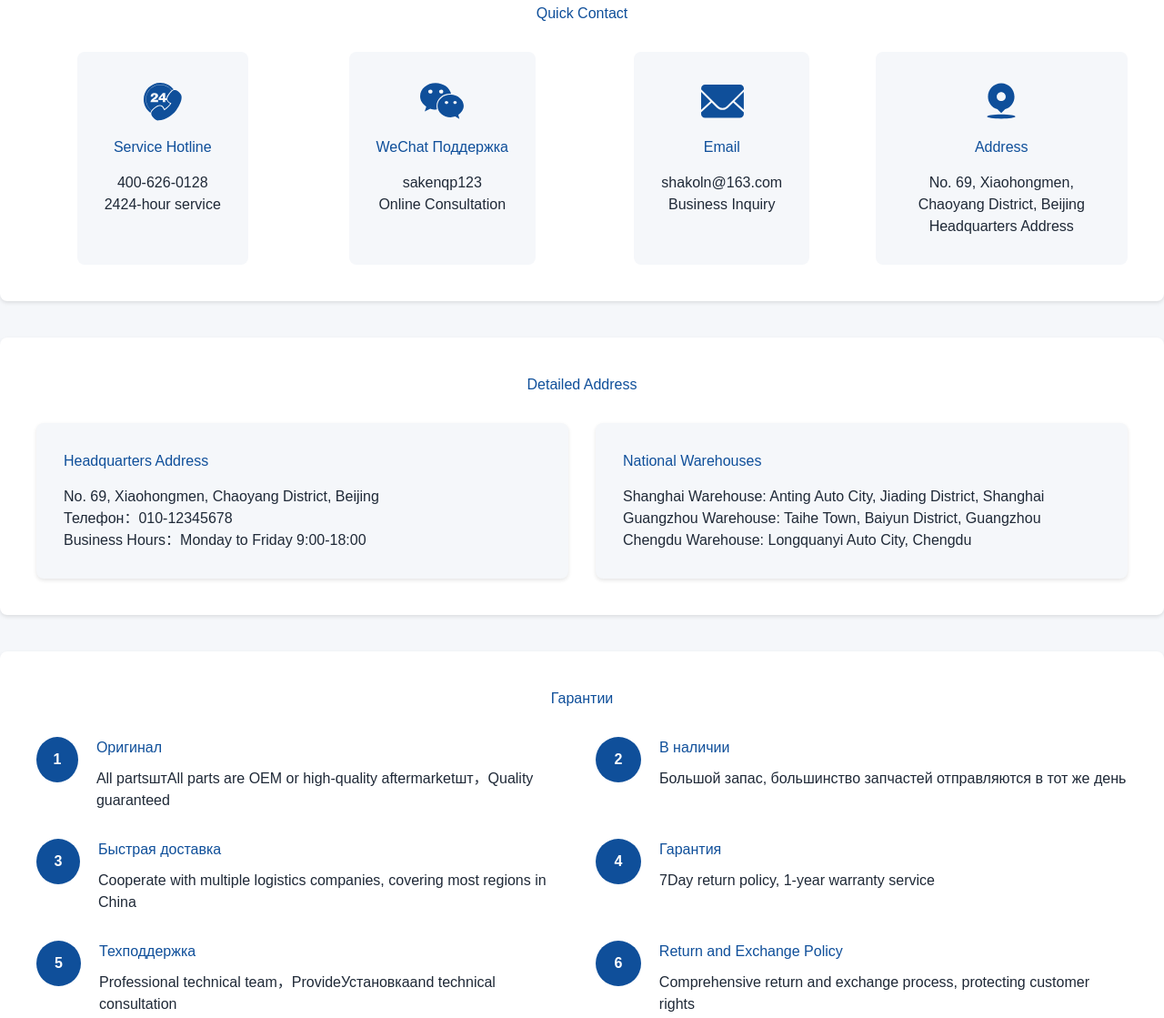
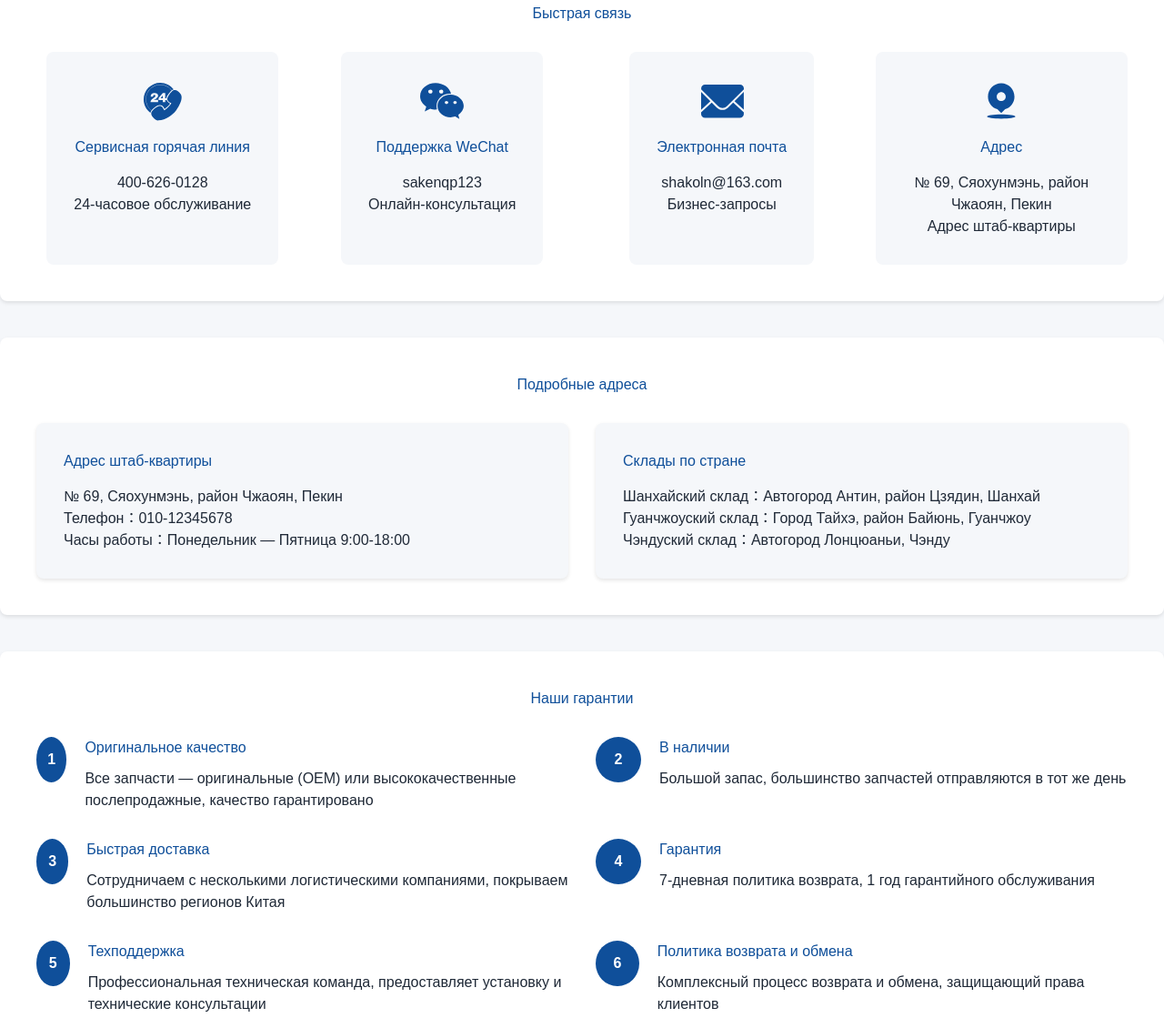
Before and after one commit to jiumingzuimao/SHAKOLN, a website: page ru/contact.html in a window 1280 px wide. Shown: the part 453-1572 px from the top of the page at 91% size. Drawn offline with Linux system fonts and the light colour scheme.

Commit message:
俄文版О нас/Контакты页面翻译: 将 ru/about.html 的4段公司介绍、9项发展历程时间轴、3项使命愿景价值观、4项荣誉全部翻译为俄文; 将 ru/contact.html 的4张快速联系卡片、2项详细地址、6项服务承诺全部翻译为俄文; 两页 lang 属性均从 zh-CN 改为 ru

```diff
--- a/ru/contact.html
+++ b/ru/contact.html
@@ -1,5 +1,5 @@
 <!DOCTYPE html>
-<html lang="zh-CN">
+<html lang="ru">
 <head>
     <meta charset="UTF-8">
     <meta name="viewport" content="width=device-width, initial-scale=1.0">
@@ -343,65 +343,65 @@
         </div>
     </div>
 
-    <!-- Quick Contact Card -->
+    <!-- Быстрая связь -->
     <div class="container quick-contact">
-        <h2>Quick Contact</h2>
+        <h2>Быстрая связь</h2>
         <div class="contact-cards">
             <div class="contact-card">
-                <img src="../img/lianxiwomen/20xiaoshifuwu.svg" alt="Service Hotline" class="contact-icon">
-                <h3>Service Hotline</h3>
+                <img src="../img/lianxiwomen/20xiaoshifuwu.svg" alt="Сервисная горячая линия" class="contact-icon">
+                <h3>Сервисная горячая линия</h3>
                 <p>400-626-0128</p>
-                <p>2424-hour service</p>
+                <p>24-часовое обслуживание</p>
             </div>
             <div class="contact-card">
-                <img src="../img/lianxiwomen/weixinkefu.svg" alt="WeChat Поддержка" class="contact-icon">
-                <h3>WeChat Поддержка</h3>
+                <img src="../img/lianxiwomen/weixinkefu.svg" alt="Поддержка WeChat" class="contact-icon">
+                <h3>Поддержка WeChat</h3>
                 <p>sakenqp123</p>
-                <p>Online Consultation</p>
+                <p>Онлайн-консультация</p>
             </div>
             <div class="contact-card">
-                <img src="../img/lianxiwomen/youxiang.svg" alt="Email" class="contact-icon">
-                <h3>Email</h3>
+                <img src="../img/lianxiwomen/youxiang.svg" alt="Электронная почта" class="contact-icon">
+                <h3>Электронная почта</h3>
                 <p>shakoln@163.com</p>
-                <p>Business Inquiry</p>
+                <p>Бизнес-запросы</p>
             </div>
             <div class="contact-card">
-                <img src="../img/lianxiwomen/dizhi.svg" alt="Address" class="contact-icon">
-                <h3>Address</h3>
-                <p>No. 69, Xiaohongmen, Chaoyang District, Beijing</p>
-                <p>Headquarters Address</p>
+                <img src="../img/lianxiwomen/dizhi.svg" alt="Адрес" class="contact-icon">
+                <h3>Адрес</h3>
+                <p>№ 69, Сяохунмэнь, район Чжаоян, Пекин</p>
+                <p>Адрес штаб-квартиры</p>
             </div>
         </div>
     </div>
 
-    <!-- Detailed Address -->
+    <!-- Подробные адреса -->
     <div class="container detailed-address">
-        <h2>Detailed Address</h2>
+        <h2>Подробные адреса</h2>
         <div class="address-list">
             <div class="address-item">
-                <h3>Headquarters Address</h3>
-                <p>No. 69, Xiaohongmen, Chaoyang District, Beijing</p>
+                <h3>Адрес штаб-квартиры</h3>
+                <p>№ 69, Сяохунмэнь, район Чжаоян, Пекин</p>
                 <p>Телефон：010-12345678</p>
-                <p>Business Hours：Monday to Friday 9:00-18:00</p>
+                <p>Часы работы：Понедельник — Пятница 9:00-18:00</p>
             </div>
             <div class="address-item">
-                <h3>National Warehouses</h3>
-                <p>Shanghai Warehouse: Anting Auto City, Jiading District, Shanghai</p>
-                <p>Guangzhou Warehouse: Taihe Town, Baiyun District, Guangzhou</p>
-                <p>Chengdu Warehouse: Longquanyi Auto City, Chengdu</p>
+                <h3>Склады по стране</h3>
+                <p>Шанхайский склад：Автогород Антин, район Цзядин, Шанхай</p>
+                <p>Гуанчжоуский склад：Город Тайхэ, район Байюнь, Гуанчжоу</p>
+                <p>Чэндуский склад：Автогород Лонцюаньи, Чэнду</p>
             </div>
         </div>
     </div>
 
     <!-- Гарантии -->
     <div class="container service-commitment">
-        <h2>Гарантии</h2>
+        <h2>Наши гарантии</h2>
         <div class="commitment-list">
             <div class="commitment-item">
                 <div class="commitment-icon">1</div>
                 <div class="commitment-content">
-                    <h3>Оригинал</h3>
-                    <p>All partsштAll parts are OEM or high-quality aftermarketшт，Quality guaranteed</p>
+                    <h3>Оригинальное качество</h3>
+                    <p>Все запчасти — оригинальные (OEM) или высококачественные послепродажные, качество гарантировано</p>
                 </div>
             </div>
             <div class="commitment-item">
@@ -415,28 +415,28 @@
                 <div class="commitment-icon">3</div>
                 <div class="commitment-content">
                     <h3>Быстрая доставка</h3>
-                    <p>Cooperate with multiple logistics companies, covering most regions in China</p>
+                    <p>Сотрудничаем с несколькими логистическими компаниями, покрываем большинство регионов Китая</p>
                 </div>
             </div>
             <div class="commitment-item">
                 <div class="commitment-icon">4</div>
                 <div class="commitment-content">
                     <h3>Гарантия</h3>
-                    <p>7Day return policy, 1-year warranty service</p>
+                    <p>7-дневная политика возврата, 1 год гарантийного обслуживания</p>
                 </div>
             </div>
             <div class="commitment-item">
                 <div class="commitment-icon">5</div>
                 <div class="commitment-content">
                     <h3>Техподдержка</h3>
-                    <p>Professional technical team，ProvideУстановкаand technical consultation</p>
+                    <p>Профессиональная техническая команда, предоставляет установку и технические консультации</p>
                 </div>
             </div>
             <div class="commitment-item">
                 <div class="commitment-icon">6</div>
                 <div class="commitment-content">
-                    <h3>Return and Exchange Policy</h3>
-                    <p>Comprehensive return and exchange process, protecting customer rights</p>
+                    <h3>Политика возврата и обмена</h3>
+                    <p>Комплексный процесс возврата и обмена, защищающий права клиентов</p>
                 </div>
             </div>
         </div>
```
Also changed, not shown: ru/about.html (+49 -49 lines).
